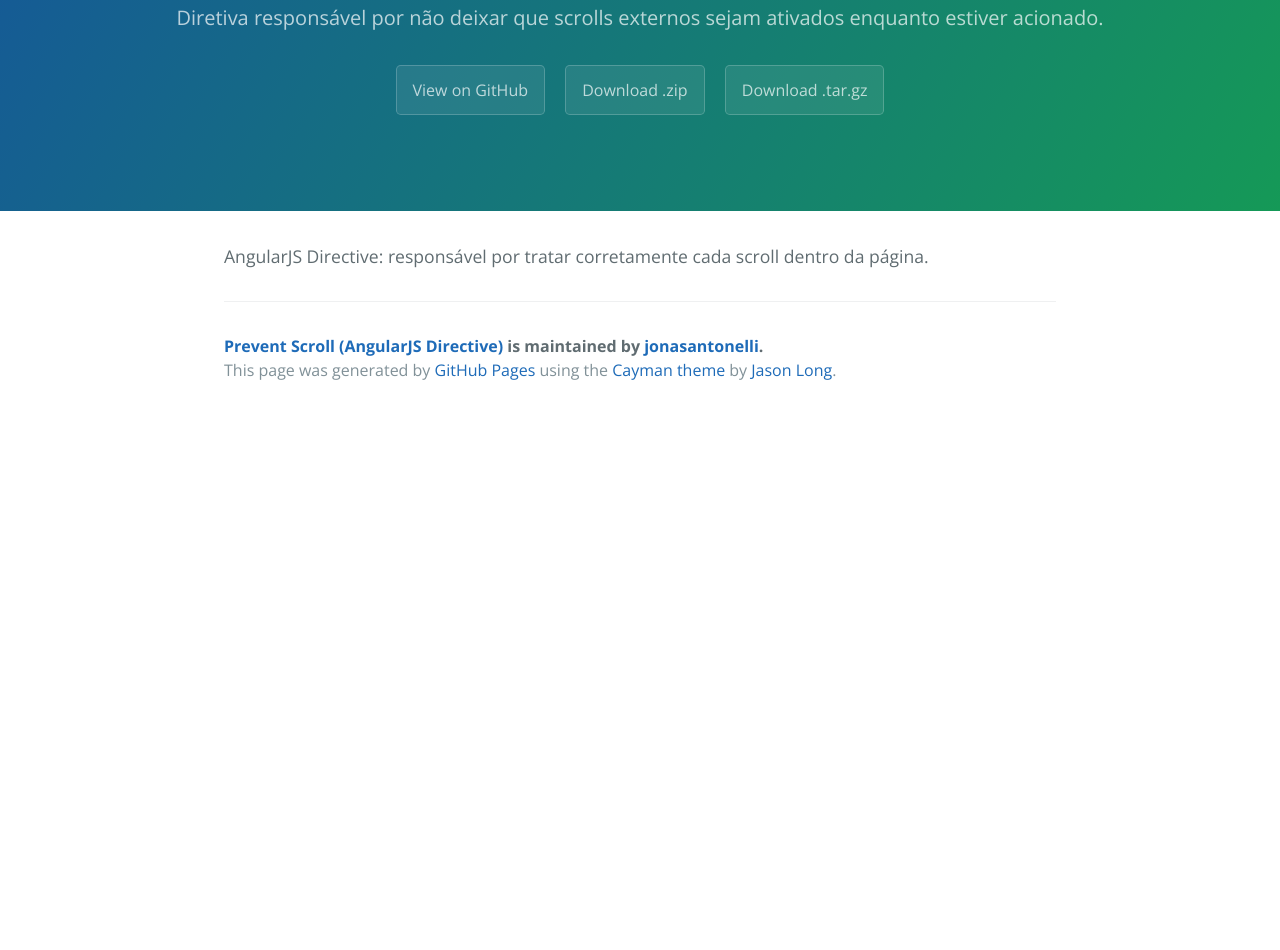
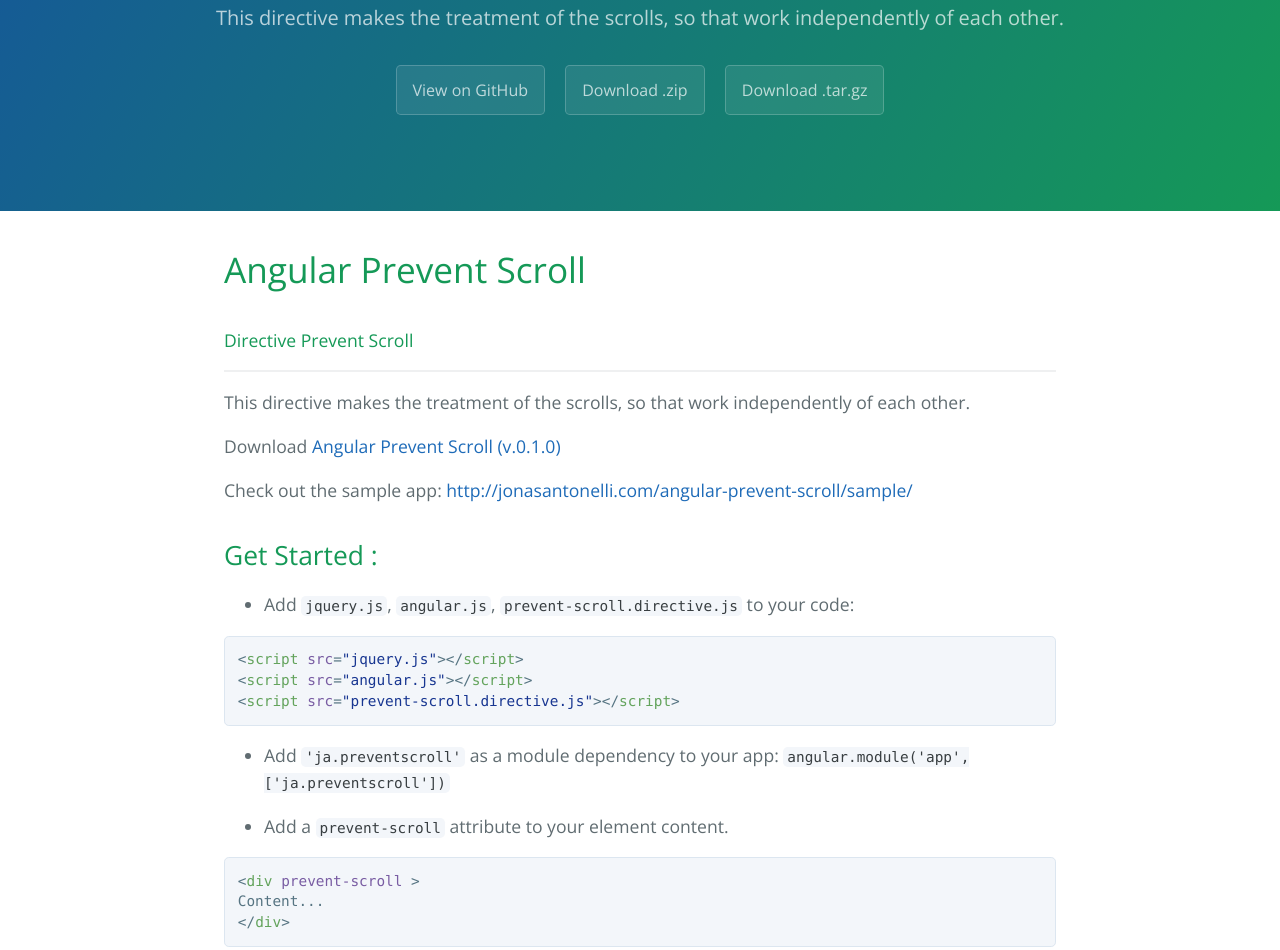
Before and after one commit to jonasantonelli/angular-prevent-scroll, a plain HTML site: page index.html in a window 1280 px wide. Shown: the part 172-1122 px from the top of the page. Before the commit the page ends 800 px from the top, so only its background shows below. Drawn offline with nearby package versions, Linux system fonts and the light colour scheme.

Commit message:
Create gh-pages branch via GitHub

```diff
--- a/index.html
+++ b/index.html
@@ -12,14 +12,46 @@
   <body>
     <section class="page-header">
       <h1 class="project-name">Prevent Scroll (AngularJS Directive)</h1>
-      <h2 class="project-tagline">Diretiva responsável por não deixar que scrolls externos sejam ativados enquanto estiver acionado.</h2>
+      <h2 class="project-tagline">This directive makes the treatment of the scrolls, so that work independently of each other.</h2>
       <a href="https://github.com/jonasantonelli/angular-prevent-scroll" class="btn">View on GitHub</a>
       <a href="https://github.com/jonasantonelli/angular-prevent-scroll/zipball/master" class="btn">Download .zip</a>
       <a href="https://github.com/jonasantonelli/angular-prevent-scroll/tarball/master" class="btn">Download .tar.gz</a>
     </section>
 
     <section class="main-content">
-      <p>AngularJS Directive: responsável por tratar corretamente cada scroll dentro da página.</p>
+      <h1>
+<a id="angular-prevent-scroll" class="anchor" href="#angular-prevent-scroll" aria-hidden="true"><span class="octicon octicon-link"></span></a>Angular Prevent Scroll</h1>
+
+<h4>
+<a id="directive-prevent-scroll" class="anchor" href="#directive-prevent-scroll" aria-hidden="true"><span class="octicon octicon-link"></span></a>Directive Prevent Scroll</h4>
+
+<hr>
+
+<p>This directive makes the treatment of the scrolls, so that work independently of each other.</p>
+
+<p>Download <a href="http://jonasantonelli.github.io/angular-prevent-scroll/">Angular Prevent Scroll (v.0.1.0)</a></p>
+
+<p>Check out the sample app: <a href="http://jonasantonelli.com/angular-prevent-scroll/sample/">http://jonasantonelli.com/angular-prevent-scroll/sample/</a></p>
+
+<h2>
+<a id="get-started-" class="anchor" href="#get-started-" aria-hidden="true"><span class="octicon octicon-link"></span></a>Get Started :</h2>
+
+<ul>
+<li>Add <code>jquery.js</code>, <code>angular.js</code>, <code>prevent-scroll.directive.js</code> to your code:</li>
+</ul>
+
+<div class="highlight highlight-html"><pre>&lt;<span class="pl-ent">script</span> <span class="pl-e">src</span>=<span class="pl-s"><span class="pl-pds">"</span>jquery.js<span class="pl-pds">"</span></span>&gt;&lt;/<span class="pl-ent">script</span>&gt;
+&lt;<span class="pl-ent">script</span> <span class="pl-e">src</span>=<span class="pl-s"><span class="pl-pds">"</span>angular.js<span class="pl-pds">"</span></span>&gt;&lt;/<span class="pl-ent">script</span>&gt;
+&lt;<span class="pl-ent">script</span> <span class="pl-e">src</span>=<span class="pl-s"><span class="pl-pds">"</span>prevent-scroll.directive.js<span class="pl-pds">"</span></span>&gt;&lt;/<span class="pl-ent">script</span>&gt;</pre></div>
+
+<ul>
+<li><p>Add <code>'ja.preventscroll'</code> as a module dependency to your app: <code>angular.module('app', ['ja.preventscroll'])</code></p></li>
+<li><p>Add a <code>prevent-scroll</code> attribute to your element content.</p></li>
+</ul>
+
+<div class="highlight highlight-html"><pre>&lt;<span class="pl-ent">div</span> <span class="pl-e">prevent-scroll</span> &gt;
+Content...
+&lt;/<span class="pl-ent">div</span>&gt;</pre></div>
 
       <footer class="site-footer">
         <span class="site-footer-owner"><a href="https://github.com/jonasantonelli/angular-prevent-scroll">Prevent Scroll (AngularJS Directive)</a> is maintained by <a href="https://github.com/jonasantonelli">jonasantonelli</a>.</span>
```
Also changed, not shown: params.json (+1 -1 lines).
